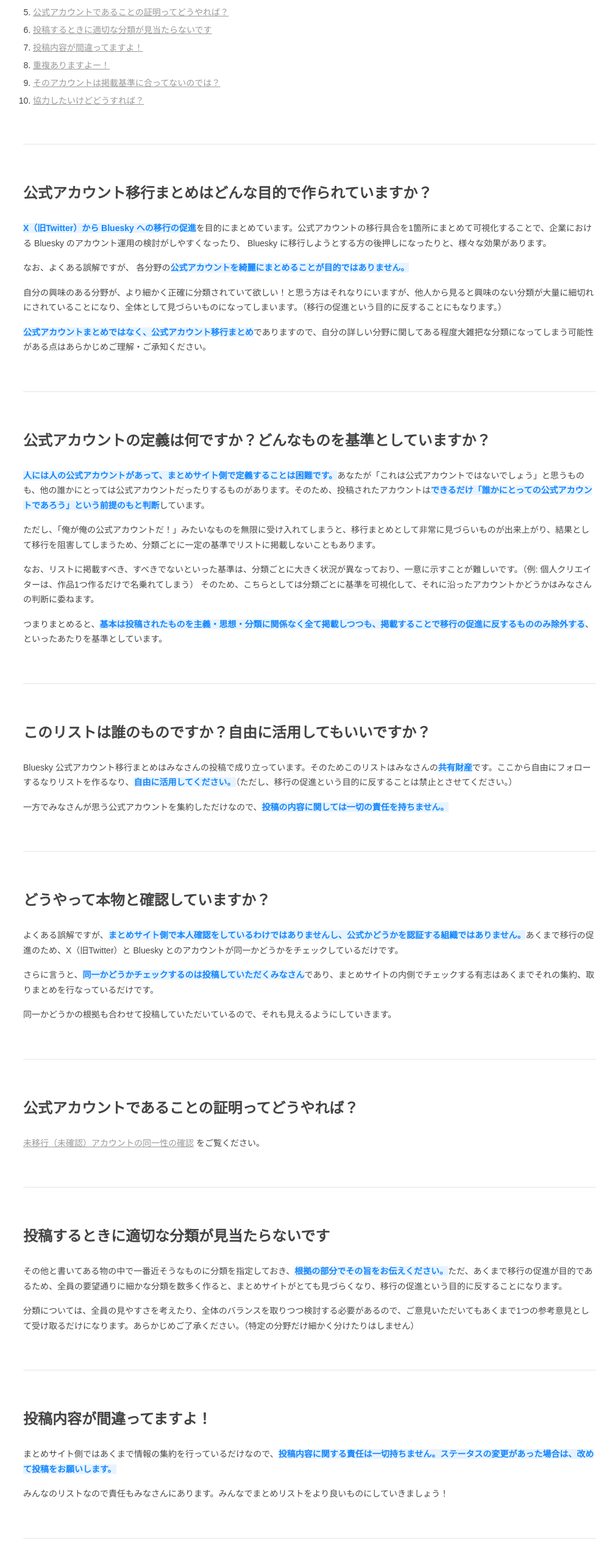
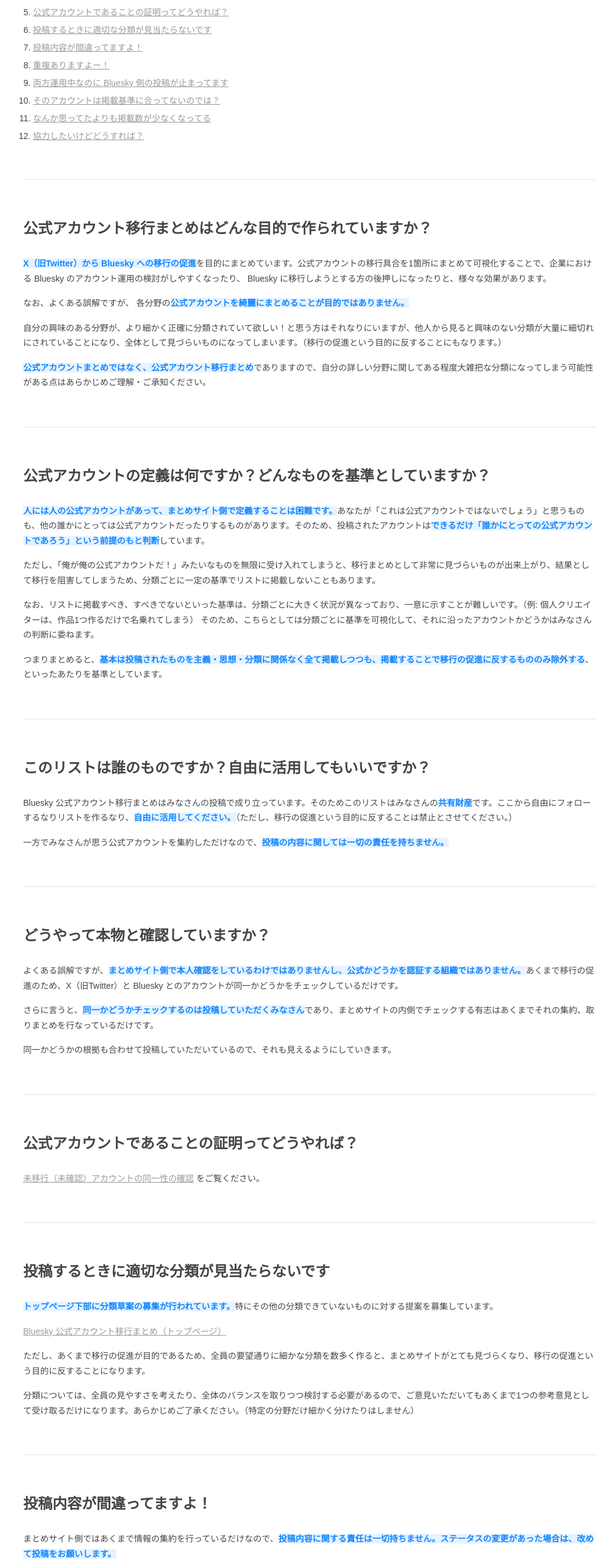
Before and after one commit to girigiribauer/bluesky-official-accounts, a Next.js app: page /faq in a window 1280 px wide. Shown: the part 1007-3566 px from the top of the page at 61% size, without its empty margins (132-1141 px from the left). Built offline with nearby package versions, Linux system fonts and the light colour scheme.

Commit message:
よくある質問のアップデート

```diff
--- a/src/app/faq/page.tsx
+++ b/src/app/faq/page.tsx
@@ -60,7 +60,17 @@
           <a href="#duplicate">重複ありますよー！</a>
         </li>
         <li>
+          <a href="#status_mismatch">
+            両方運用中なのに Bluesky 側の投稿が止まってます
+          </a>
+        </li>
+        <li>
           <a href="#unsuitable">そのアカウントは掲載基準に合ってないのでは？</a>
+        </li>
+        <li>
+          <a href="#filter_by_week">
+            なんか思ってたよりも掲載数が少なくなってる
+          </a>
         </li>
         <li>
           <a href="#contribution">協力したいけどどうすれば？</a>
@@ -164,9 +174,14 @@
       <hr />
       <h2 id="categorize">投稿するときに適切な分類が見当たらないです</h2>
       <p>
-        その他と書いてある物の中で一番近そうなものに分類を指定しておき、
-        <strong>根拠の部分でその旨をお伝えください。</strong>
-        ただ、あくまで移行の促進が目的であるため、全員の要望通りに細かな分類を数多く作ると、まとめサイトがとても見づらくなり、移行の促進という目的に反することになります。
+        <strong>トップページ下部に分類草案の募集が行われています。</strong>
+        特にその他の分類できていないものに対する提案を募集しています。
+      </p>
+      <p>
+        <Link href="/">Bluesky 公式アカウント移行まとめ（トップページ）</Link>
+      </p>
+      <p>
+        ただし、あくまで移行の促進が目的であるため、全員の要望通りに細かな分類を数多く作ると、まとめサイトがとても見づらくなり、移行の促進という目的に反することになります。
       </p>
       <p>
         分類については、全員の見やすさを考えたり、全体のバランスを取りつつ検討する必要があるので、ご意見いただいてもあくまで1つの参考意見として受け取るだけになります。あらかじめご了承ください。（特定の分野だけ細かく分けたりはしません）
@@ -194,12 +209,38 @@
 
       <hr />
 
+      <h2 id="status_mismatch">
+        両方運用中なのに Bluesky 側の投稿が止まってます
+      </h2>
+      <p>
+        <strong>そこまで責任持ちません！</strong>
+      </p>
+      <p>
+        アカウントによってほとんど毎日投稿していて、1か月も投稿していないと運用していないとみなされちゃうものや、1か月に1回しか投稿しないものなどさまざまです。まとめサイト側で区別するのは、あくまで最初の
+        <strong>『アカウント作成済』</strong>の状態か、その後運用開始した
+        <strong>『両方運用中』</strong>
+        の状態かのどちらかまでです。その後どのような運用方針を立てていようがこちらでは関知しません。
+      </p>
+
+      <hr />
+
       <h2 id="unsuitable">そのアカウントは掲載基準に合ってないのでは？</h2>
       <p>
         まとめサイト側では、分類ごとに一定の掲載基準を示すだけなので、掲載基準に合っていないと判断されるのなら、該当アカウントに対してその旨を改めて投稿してください。
       </p>
       <p>
         みんなのリストなので責任もみなさんにあります。みんなでまとめリストをより良いものにしていきましょう！
+      </p>
+
+      <hr />
+
+      <h2 id="filter_by_week">なんか思ってたよりも掲載数が少なくなってる</h2>
+      <p>
+        もしかして<strong>『1週間以内に追加があったもののみ表示する』</strong>
+        の絞り込みが有効になったもので確認していませんか？
+      </p>
+      <p>
+        毎回見てくださる方が一番ストレスなく毎回閲覧できるように、事前に1週間分でフィルタリング表示しています。全体がどうなっているか見たい方は絞り込みのチェックを解除して見てください。
       </p>
 
       <hr />
```
